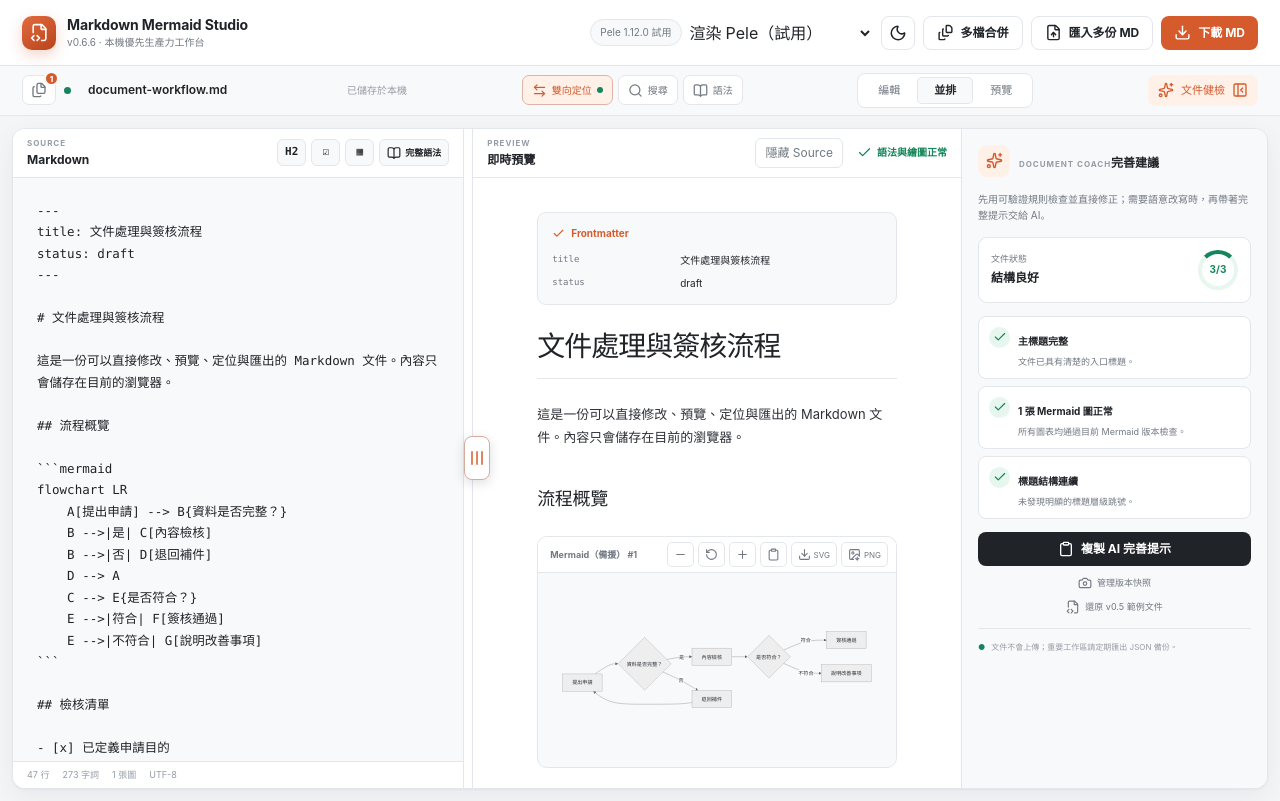
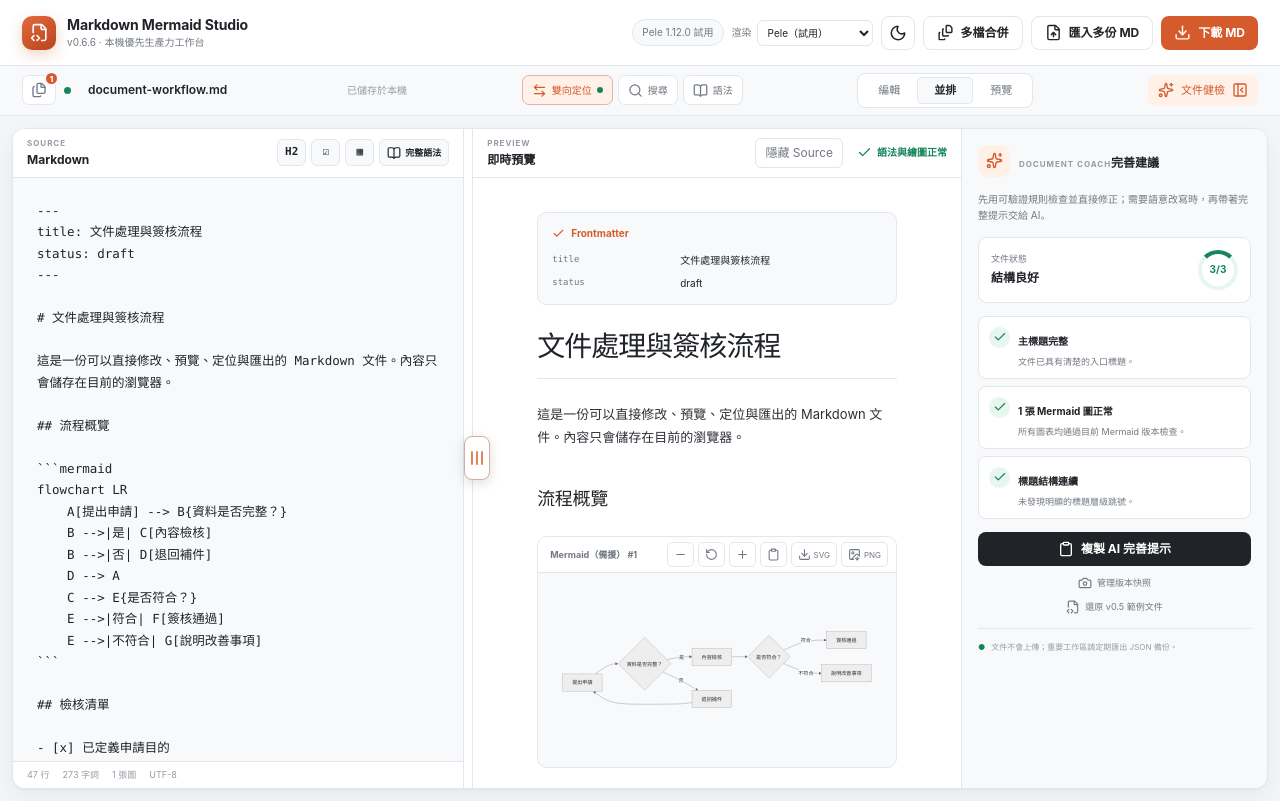
Before and after one commit to ChangRone/markdown-mermaid-studio, a Next.js app: page / in a window 1280 px wide. Built offline with nearby package versions, Linux system fonts and the light colour scheme.

Commit message:
Keep Pele export and UI settings aligned with renderer choice

```diff
--- a/app/globals.css
+++ b/app/globals.css
@@ -390,6 +390,10 @@ button:focus-visible, input:focus-visible, textarea:focus-visible, select:focus-
 .mermaid-scroll { min-height: 190px; overflow: auto; padding: 22px; }
 .diagram-figure .mermaid-canvas { min-width: max-content; min-height: 150px; margin: 0; padding: 0; border: 0; background: transparent; transition: transform 120ms ease; }
 .diagram-figure .mermaid-canvas svg { max-width: none; }
+.diagram-figure .mermaid-canvas[data-engine="pele"] { width: 100%; min-width: 0; }
+.diagram-figure .mermaid-canvas[data-engine="pele"] svg { max-width: 100%; height: auto; }
+.renderer-switch { display: flex; align-items: center; gap: 5px; color: var(--muted); font-size: 10px; }
+.renderer-switch select { max-width: 135px; padding: 5px 6px; border: 1px solid var(--line); border-radius: 6px; color: var(--text); background: var(--panel); font-size: 10px; }
 .diagram-error button { width: fit-content; display: flex; align-items: center; gap: 5px; margin-top: 3px; padding: 5px 8px; border-radius: 6px; color: var(--red); font-size: 9px; }
 
 .suggestion-actions { display: flex; gap: 5px; margin-top: 7px; }
```
